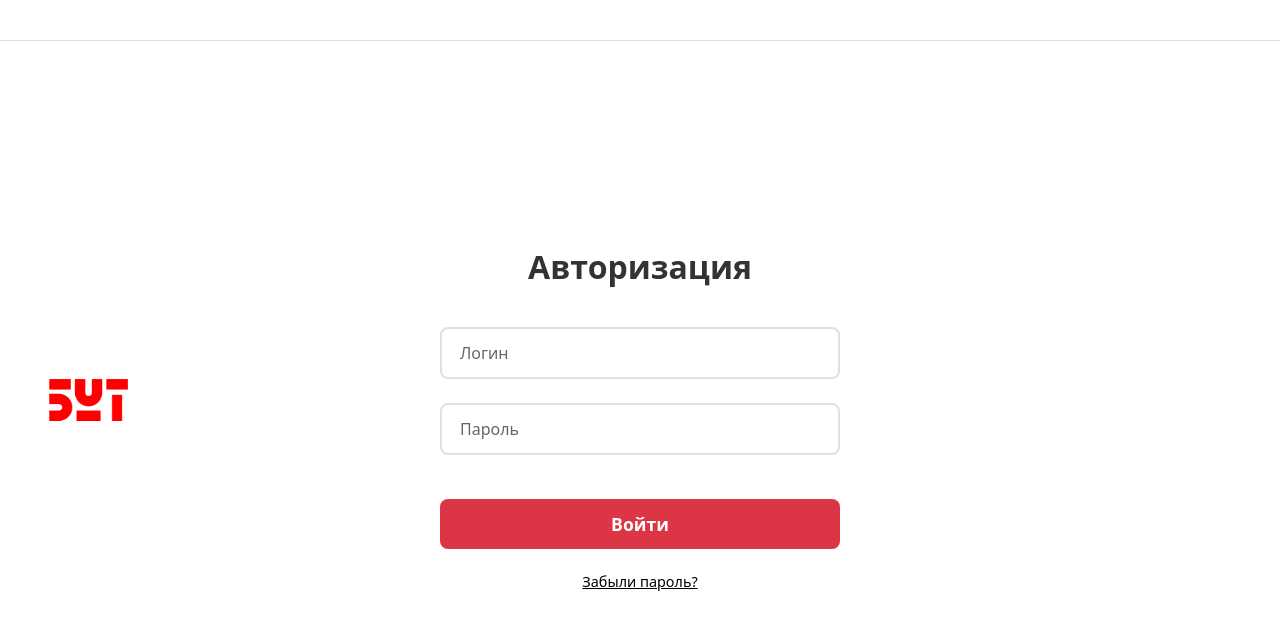
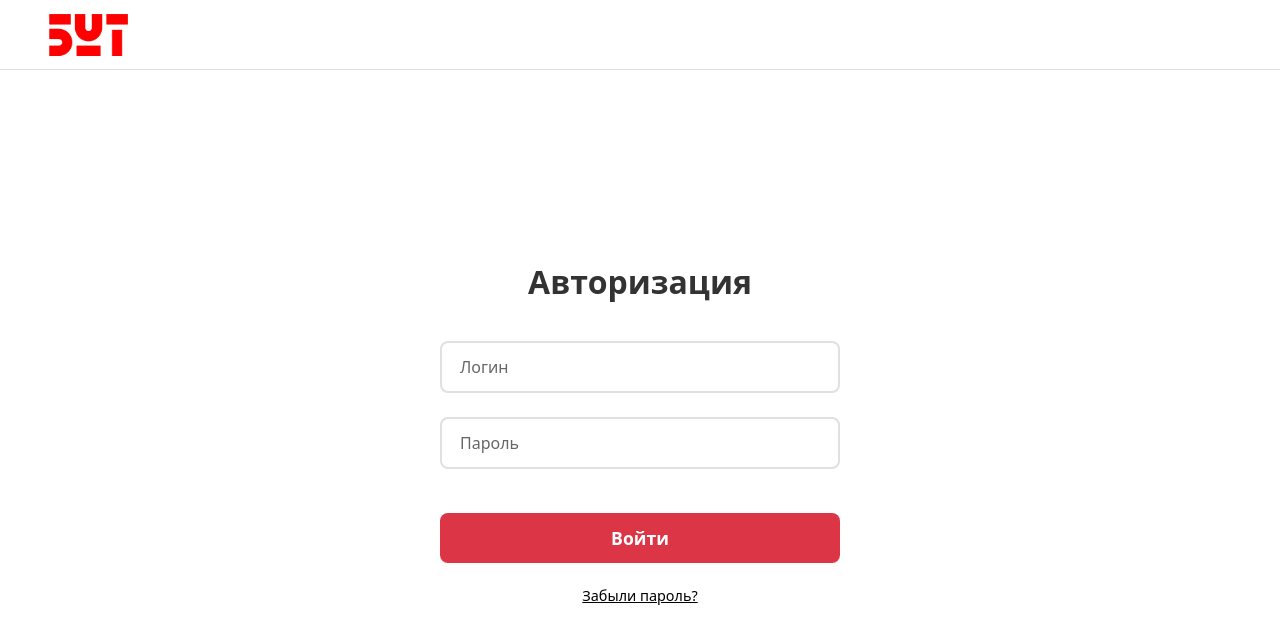
Before and after one commit to Kenigsj/TexTaiga, a React (Create React App) app in the folder ural-trop/: page /login in a window 1280 px wide. Shown: the top 642 px of the page. Built offline with nearby package versions, Linux system fonts and the light colour scheme.

Commit message:
frontend 4.0 connection with back

```diff
--- a/ural-trop/src/App.css
+++ b/ural-trop/src/App.css
@@ -83,8 +83,18 @@
 
 .login-header {
   padding: 20px 40px;
+  background: white;
+  display: flex;
+  justify-content: flex-start; /* Строго слева */
+  align-items: center;
   border-bottom: 1px solid #e0e0e0;
-  background: white;
+  min-height: 70px;
+  width: 100%;
+}
+.login-header .logo-container {
+  position: absolute; /* Абсолютное позиционирование */
+  left: 40px; /* Отступ слева */
+  top: 35px; /* Отступ сверху */
 }
 
 .logo-container {
--- a/ural-trop/src/components/LoginPage.js
+++ b/ural-trop/src/components/LoginPage.js
@@ -41,12 +41,13 @@ const LoginPage = () => {
 
   return (
     <div className="login-page">
-
-      <header className="login-header">
-        <div className="logo-container">
-          <img src={logo} alt="Уральские тропы" className="logo-image" />
-        </div>
-      </header>
+    {/* Шапка с логотипом - ТОЛЬКО логотип, без навбара */}
+    <header className="login-header">
+      <div className="logo-container">
+        <img src={logo} alt="Уральские тропы" className="logo-image" />
+      </div>
+      {/* Навбара здесь НЕТ */}
+    </header>
 
       <main className="login-content">
         <div className="login-form-container">
```
